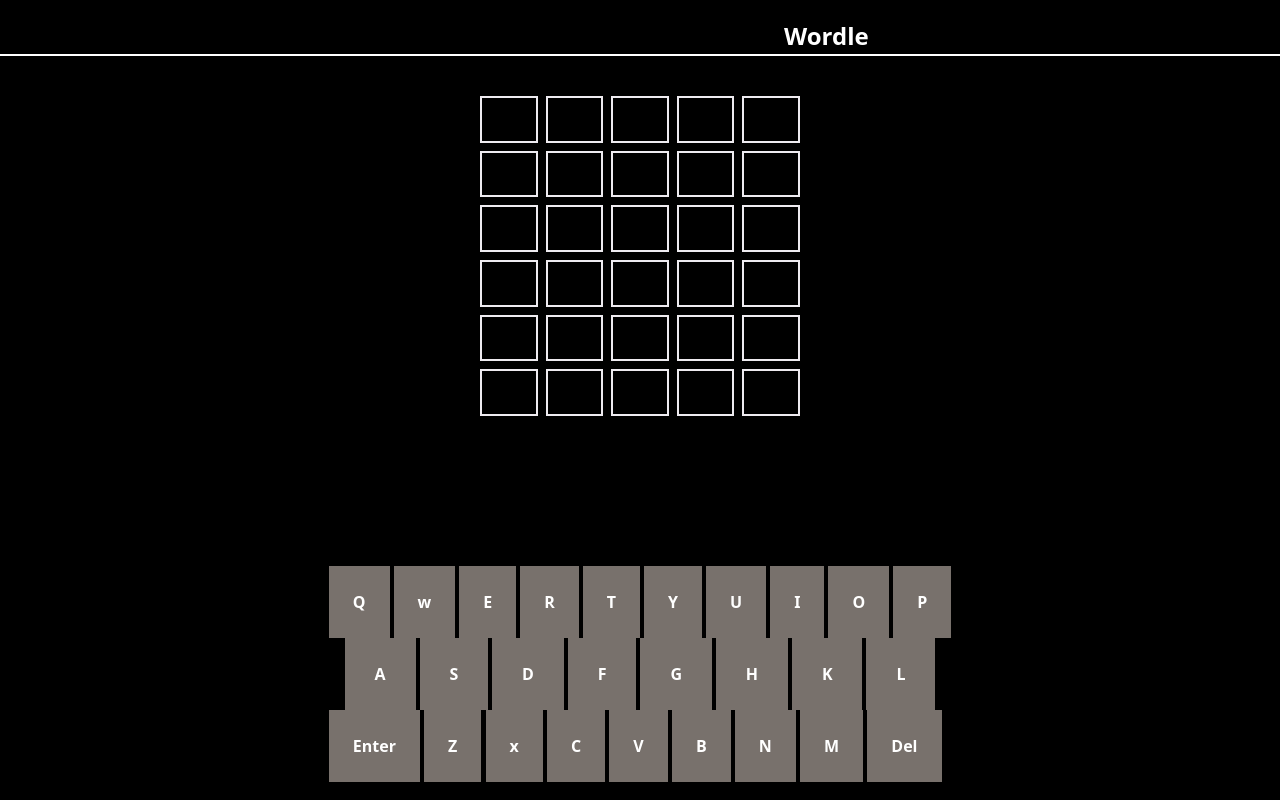
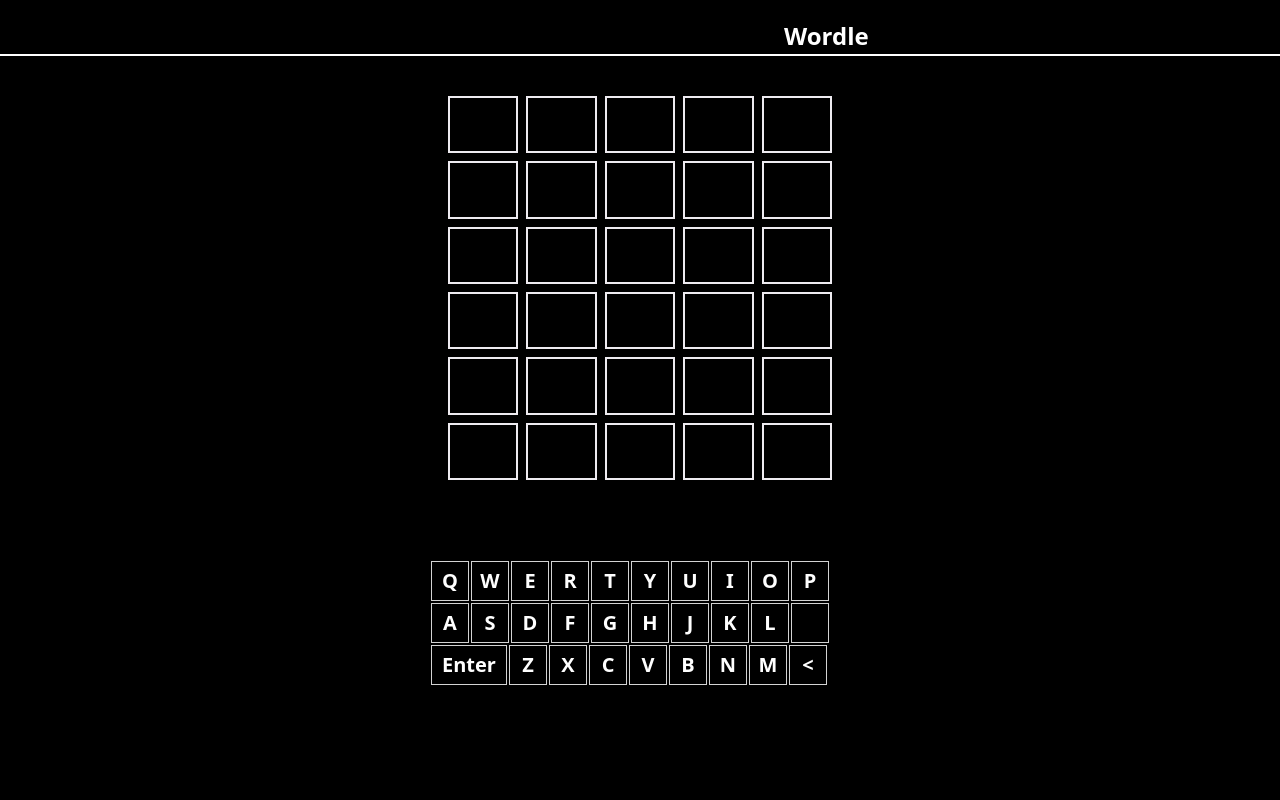
Before and after one commit to edmondgaks/Wordle_clone, a website: page src/index.html in a window 1280 px wide. Drawn offline with nearby package versions, Linux system fonts and the light colour scheme.

Commit message:
final touch

```diff
--- a/script.js
+++ b/script.js
@@ -313,7 +313,7 @@
 
 
     const keys = document.querySelectorAll(".keyboard-row button");
-    console.log(keys)
+    console.log(keys);
     // const squares = document.querySelectorAll(".square");
     // console.log(squares);
 
@@ -325,14 +325,52 @@
             for (let j = 0; j < width; j++) {
                 let square = document.createElement("div");
                 square.id = i.toString() + "-"+ j.toString();
-                square.setAttribute("class", "text-white border white font-bold justify-center items-center");
+                square.setAttribute("class", "text-white border white font-bold justify-center items-center text-2xl text-center");
                 boxes.appendChild(square);
             }
         }
+        let keyboard = [
+            ["Q","W","E","R","T","Y","U","I","O","P"],
+            ["A","S","D","F","G","H","J","K","L",""],
+            ["Enter","Z","X","C","V","B","N","M","<"],
+        ]
+
+        for (let i=0;i <keyboard.length; i++) {
+            let currRow = keyboard[i];
+            let keyboardRow = document.createElement("div");
+            keyboardRow.classList.add("keyboard-row");
+
+            for (j=0;j<currRow.length; j++) {
+                let keyTile = document.createElement("div");
+                let key = currRow[j];
+                keyTile.innerText = key;
+                if (key == "Enter") {
+                    keyTile.id = "Enter";
+                } else if(key == "<") {
+                    keyTile.id = "Backspace";
+                } else if("A" <= key && key <= "Z") {
+                    keyTile.id = "Key"+ key;
+                }
+                keyTile.addEventListener("click", processKey);
+
+                if(key == "Enter") {
+                    keyTile.classList.add("enter-key-tile");
+                } else {
+                    keyTile.classList.add("key-tile");
+                }
+                keyboardRow.appendChild(keyTile);
+            }
+            document.body.appendChild(keyboardRow)
+        }
     }
+
     createSquares();
 
+
     document.addEventListener("keyup", (e) => {
+        processInput(e);
+    })
+    function processInput(e) {
         if (gameOver) return;
 
         if ("KeyA" <= e.code && e.code <= "KeyZ") {
@@ -360,9 +398,29 @@
             gameOver = true;
             document.getElementById("answer").innerText = wordToGuess;
         }
-    })
+    }
 
+    function processKey() {
+        let e = {"code": this.id};
+        processInput(e);
+    }
     function update() {
+
+        let guess = "";
+
+        document.getElementById("answer").innerText = "";
+
+        for (let c=0; c<width; c++) {
+            let currTile = document.getElementById(row.toString()+ "-"+ c.toString());
+            let letter = currTile.innerText;
+            guess += letter;
+        }
+        guess = guess.toLowerCase();
+        if(!wordsToGuess.includes(guess)) {
+            document.getElementById("answer").innerText = "Not in Words list";
+            return;
+        }
+
         let correct = 0;
         let letterCount = {};
         for (let i =0; i<wordToGuess.length; i++) {
@@ -373,27 +431,40 @@
                 letterCount[letter] = 1;
             }
         }
-        // first iteration, check all correct ones
+
         for (let c = 0; c <width;c++) {
             let currSquare = document.getElementById(row.toString() + "-"+c.toString());
+            console.log(currSquare)
             let letter = currSquare.innerText;
-            if (wordToGuess.charAt(c)=== letter) {
+            console.log(letter)
+            if (wordToGuess.charAt(c) == letter) {
                 currSquare.classList.add("red");
+                let keyTile = document.getElementById("Key"+ letter);
+                console.log(keyTile);
+                keyTile?.classList.remove("green") ;
+                keyTile?.classList.add("red");
                 correct +=1;
                 letterCount[letter] -= 1;
+            } else if (wordToGuess.includes(letter)) {
+                // currSquare.classList.add("bg-yellow-500");
+                currSquare.classList.add("green");
             }
             if (correct == width) {
                 gameOver = true;
             }
         }
 
-        // go again and mark which ones are present
         for (let c = 0; c <width;c++) {
             let currSquare = document.getElementById(row.toString() + "-"+c.toString());
             let letter = currSquare.innerText;
             if(!currSquare.classList.contains("red")) {
                 if (wordToGuess.charAt(c)=== letter  && letterCount[letter] > 0) {
-                    currSquare.classList.add("red");
+                    currSquare.classList.add("green");
+                    let keyTile = document.getElementById("Key"+letter);
+                    if(!keyTile.classList.contains("red")) {
+                        keyTile.classList.add("green");
+                    }
+                    keyTile.classList.add("red");
                     letterCount[letter] -=1;
                 }  else {
                     currSquare.classList.add("bg-stone-500");
@@ -404,52 +475,9 @@
     }
 
 
+    const localSt = JSON.stringify({wordToGuess});
+    window.localStorage.setItem('WordToGuess',localSt);
+
 
 
 })
-
-
-//     const keys = document.querySelectorAll(".keyboard-row button");
-//     // console.log(keys)
-//     const squares = document.querySelectorAll(".square");
-//     // console.log(squares);
-//     let rows = 5
-//     let start = 0
-//     const getKey = (e)=>{
-//         const keyName = e.key;
-//         console.log(`${keyName} is pressed`);
-//         if (keyName === 13) {
-//             start += 5
-//             rows += 5
-//         }
-//         // console.log(keyName, start, rows);
-//     }
-//    document.addEventListener('keydown', getKey)
-
-//    let fullWord = [];
-
-//    let prettyArr = [];
-
-//     for (let i = 0; i < keys.length; i++) {
-//         keys[i].onclick = ({target}) => {
-//             const letter = target.getAttribute("data-key");
-//             console.log(letter);
-//             fullWord = userword.push(letter);
-//             // squares[i].textContent = letter
-//             console.log(userword);
-
-//             // for (let j = start; j <rows;j++) {
-//             //     squares[j].textContent = userword[j]
-//             // }
-//             prettyArr = userword.slice(0,5).join("");
-//             console.log(prettyArr)
-//         }
-
-//     }
-
-//     function checking() {
-//         if (prettyArr == wordToGuess) {
-//             alert("You won");
-//         }
-//     }
-//     checking();
--- a/src/index.html
+++ b/src/index.html
@@ -5,6 +5,7 @@
   <meta name="viewport" content="width=device-width, initial-scale=1.0">
   <link href="/dist/output.css" rel="stylesheet">
   <link href="../style.css" rel="stylesheet">
+  <link rel="stylesheet" href="https://cdnjs.cloudflare.com/ajax/libs/animate.css/4.1.1/animate.min.css"/>
 </head>
 <body class="bg-black">
   <div class= "items-center">
@@ -13,9 +14,9 @@
     </div>
     <h1 id="answer" class="text-white font-bold"></h1>
     <div class="flex flex-col items-center">
-      <div id="boxes" class="board-container grid grid-cols-5 gap-x-2 gap-y-2  text-white w-80 h-80 mt-10"></div>
+      <div id="boxes" class="board-container grid grid-cols-5 gap-x-2 gap-y-2  text-white w-96 h-96 mt-10 mb-20 text-center"></div>
 
-      <div id="keyboard-container" class="h-48 text-white translate-y-[150px] ">
+      <!-- <div id="keyboard-container" class="h-48 text-white translate-y-[150px] ">
         <div class="keyboard-row grid grid-flow-col gap-1 w-full touch-manipulation">
           <button data-key="q" class="font-bold border-white p-6 bg-stone-500">Q</button>
           <button data-key="w" class="font-bold  border-white p-6 bg-stone-500">w</button>
@@ -51,7 +52,7 @@
           <button data-key="m" class="font-bold  border-white p-6 bg-stone-500">M</button>
           <button data-key="del" class="wide-button font-bold  border-white p-6 bg-stone-500">Del</button>
         </div>
-      </div>
+      </div> -->
 
 
     </div>
@@ -59,5 +60,6 @@
 
 
   <script src="../script.js"></script>
+
 </body>
 </html>
--- a/style.css
+++ b/style.css
@@ -0,0 +1,30 @@
+.keyboard-row {
+    width: 420px;
+    margin: 0 auto;
+    display: flex;
+    flex-wrap: wrap;
+    color: white;
+}
+.key-tile {
+    border: 1px solid lightgray;
+    width: 38px;
+    height: 40px;
+    margin: 1px;
+    font-size: 20px;
+    font-weight: bold;
+    display: flex;
+    justify-content: center;
+    align-items: center;
+}
+
+.enter-key-tile {
+    border: 1px solid lightgray;
+    width: 76px;
+    height: 40px;
+    margin: 1px;
+    font-size: 20px;
+    font-weight: bold;
+    display: flex;
+    justify-content: center;
+    align-items: center;
+}
```
Also changed, not shown: dist/output.css.
